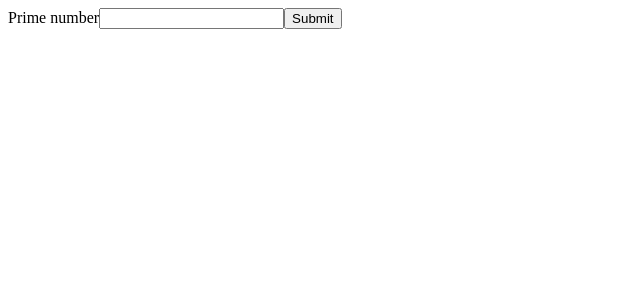
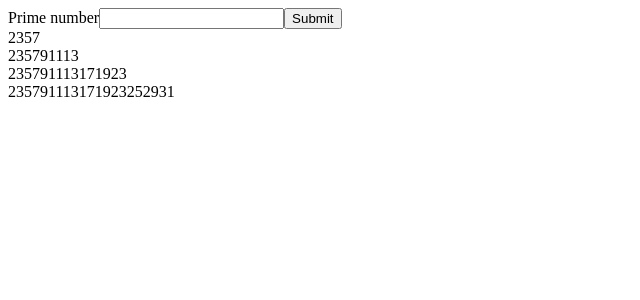
Before and after one commit to raufabr/prime-number-table, a React (Create React App) app in the folder prime-table/: page / in a window 1280 px wide. Shown: the top 300 px of the page, without its empty margins (0-640 px from the left). Built offline with nearby package versions, Linux system fonts and the light colour scheme.

Commit message:
list of n primes

```diff
--- a/prime-table/src/App.js
+++ b/prime-table/src/App.js
@@ -19,8 +19,26 @@ function App() {
 		return true;
 	};
 
-	const numbers = [2, 3, 5, 6, 7, 8, 9];
-
+	//const numbers = [2, 3, 5, 6, 7, 8, 9];
+	const findNPrimes = (nth) => {
+		//start with the first prime number
+		let primes = [2];
+		//start with the count
+		let count = 1;
+		//second prime number
+		let num = 3;
+		//Start from odd number and increase count by 2
+		//if we find prime number then push it to an array and increase count
+		while (count <= nth) {
+			if (isPrime(num)) {
+				primes.push(num);
+				count++;
+			}
+			num += 2;
+		}
+		console.log(primes);
+		return primes;
+	};
 	return (
 		<div>
 			<span>Prime number</span>
@@ -33,7 +51,14 @@ function App() {
 				/>
 			</span>
 			<input type="submit" value="Submit" />
-			{console.log(numbers.map((num) => isPrime(num)))}
+			<br />
+			{findNPrimes(3)}
+			<br />
+			{findNPrimes(6)}
+			<br />
+			{findNPrimes(9)}
+			<br />
+			{findNPrimes(12)}
 		</div>
 	);
 }
```
